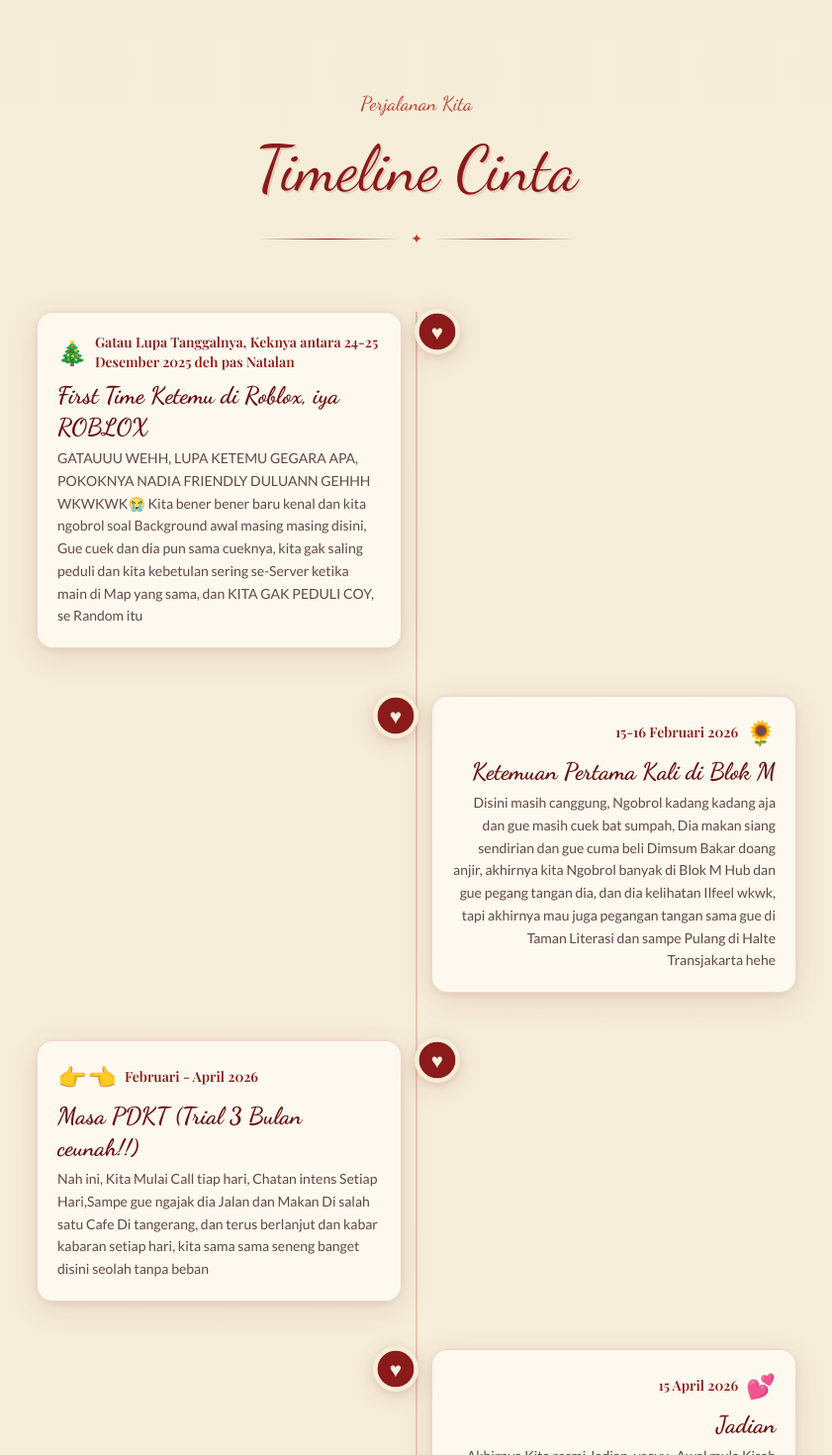
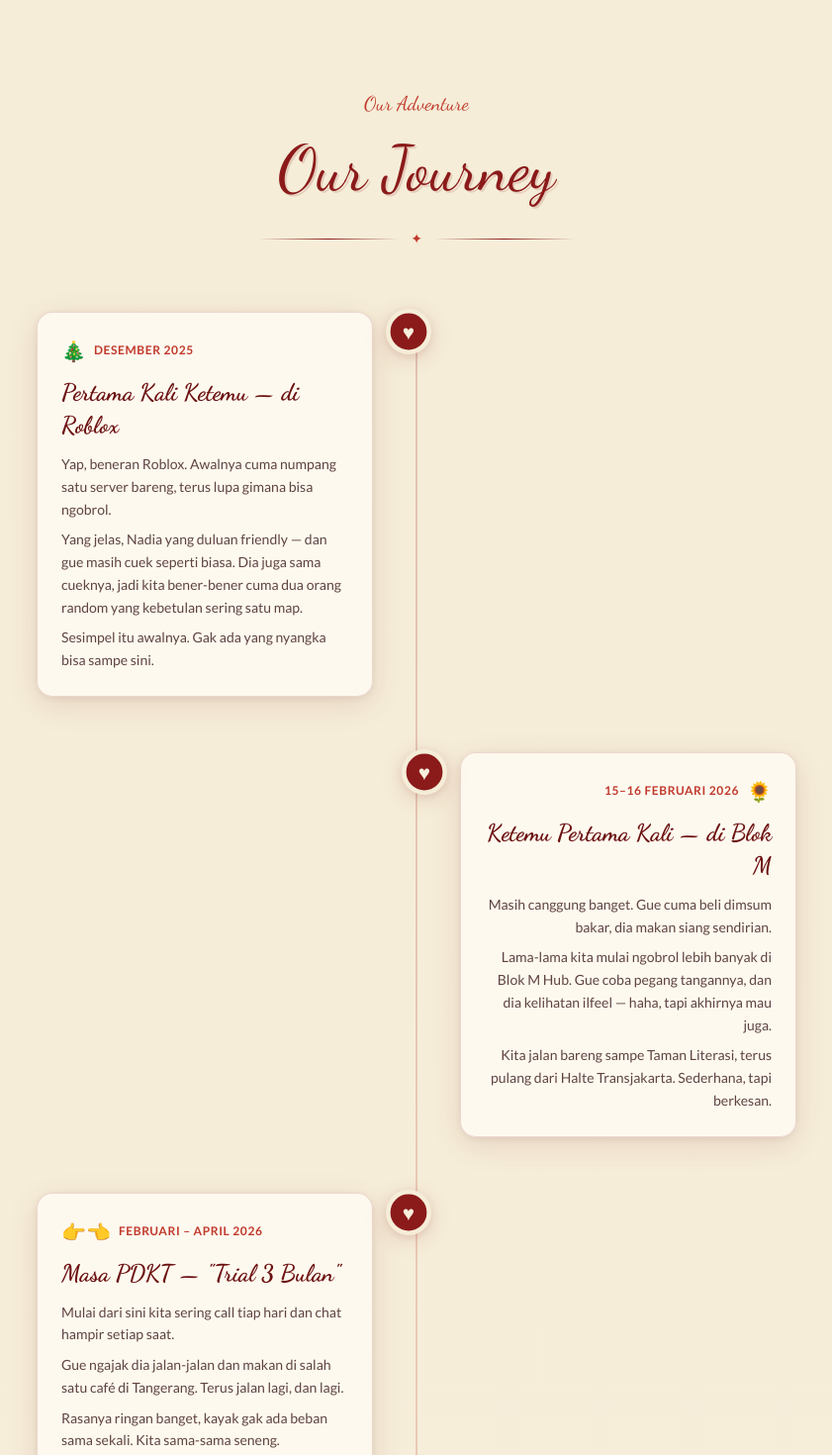
Before and after one commit to jinrodaisy15/nadanadia, a React (Vite) app: page / in a window 1280 px wide. Shown: the part 860-2330 px from the top of the page at 99% size, without its empty margins (219-1060 px from the left). Built offline with nearby package versions, Linux system fonts and the light colour scheme; a web font is replaced by a local one.

Commit message:
fix: rapikan timeline - multi-paragraf, penulisan konsisten, font lebih readable

```diff
--- a/src/components/Timeline.jsx
+++ b/src/components/Timeline.jsx
@@ -1,45 +1,61 @@
 import React, { useEffect, useRef, memo } from 'react';
 
 // ============================================================
-// EDIT TIMELINE DI SINI — tambah / hapus / ubah item sesuai kisah kalian!
+// EDIT TIMELINE DI SINI
+// description bisa berupa string biasa atau array string (untuk multi-paragraf)
 // ============================================================
 const TIMELINE_ITEMS = [
   {
-    date: 'Gatau Lupa Tanggalnya, Keknya antara 24-25 Desember 2025 deh pas Natalan',
+    date: 'Desember 2025',
     icon: '🎄',
-    title: 'First Time Ketemu di Roblox, iya ROBLOX',
-    description:
-      'GATAUUU WEHH, LUPA KETEMU GEGARA APA, POKOKNYA NADIA FRIENDLY DULUANN GEHHH WKWKWK😭 Kita bener bener baru kenal dan kita ngobrol soal Background awal masing masing disini, Gue cuek dan dia pun sama cueknya, kita gak saling peduli dan kita kebetulan sering se-Server ketika main di Map yang sama, dan KITA GAK PEDULI COY, se Random itu',
+    title: 'Pertama Kali Ketemu — di Roblox',
+    description: [
+      'Yap, beneran Roblox. Awalnya cuma numpang satu server bareng, terus lupa gimana bisa ngobrol.',
+      'Yang jelas, Nadia yang duluan friendly — dan gue masih cuek seperti biasa. Dia juga sama cueknya, jadi kita bener-bener cuma dua orang random yang kebetulan sering satu map.',
+      'Sesimpel itu awalnya. Gak ada yang nyangka bisa sampe sini.',
+    ],
   },
   {
-    date: '15-16 Februari 2026',
+    date: '15–16 Februari 2026',
     icon: '🌻',
-    title: 'Ketemuan Pertama Kali di Blok M',
-    description:
-      'Disini masih canggung, Ngobrol kadang kadang aja dan gue masih cuek bat sumpah, Dia makan siang sendirian dan gue cuma beli Dimsum Bakar doang anjir, akhirnya kita Ngobrol banyak di Blok M Hub dan gue pegang tangan dia, dan dia kelihatan Ilfeel wkwk, tapi akhirnya mau juga pegangan tangan sama gue di Taman Literasi dan sampe Pulang di Halte Transjakarta hehe',
+    title: 'Ketemu Pertama Kali — di Blok M',
+    description: [
+      'Masih canggung banget. Gue cuma beli dimsum bakar, dia makan siang sendirian.',
+      'Lama-lama kita mulai ngobrol lebih banyak di Blok M Hub. Gue coba pegang tangannya, dan dia kelihatan ilfeel — haha, tapi akhirnya mau juga.',
+      'Kita jalan bareng sampe Taman Literasi, terus pulang dari Halte Transjakarta. Sederhana, tapi berkesan.',
+    ],
   },
   {
-    date: 'Februari - April 2026',
+    date: 'Februari – April 2026',
     icon: '👉👈',
-    title: 'Masa PDKT (Trial 3 Bulan ceunah!!)',
-    description:
-      'Nah ini, Kita Mulai Call tiap hari, Chatan intens Setiap Hari,Sampe gue ngajak dia Jalan dan Makan Di salah satu Cafe Di tangerang, dan terus berlanjut dan kabar kabaran setiap hari, kita sama sama seneng banget disini seolah tanpa beban',
+    title: 'Masa PDKT — "Trial 3 Bulan"',
+    description: [
+      'Mulai dari sini kita sering call tiap hari dan chat hampir setiap saat.',
+      'Gue ngajak dia jalan-jalan dan makan di salah satu café di Tangerang. Terus jalan lagi, dan lagi.',
+      'Rasanya ringan banget, kayak gak ada beban sama sekali. Kita sama-sama seneng.',
+    ],
   },
-
   {
     date: '15 April 2026',
     icon: '💕',
     title: 'Jadian',
-    description:
-      'Akhirnya Kita resmi Jadian, yeayy.. Awal mula Kisah kita Mulai , Dimana di sinilah segalanya Berubah, Kita jadi sering ketemu, Jalan Bareng, Makan Bareng, dan lain lain, Kita jadi lebih tau Kehidupan masing-masing, Dari yang baik dan buruk, Kita jadi sering berantem dan Miss Comunication, tapi kita tetep bisa baikan dan saling ngertiin satu sama lain, namun masalah yang datang bertubi tubi dan tidak henti menguji kesabaran kita, Nurunin Ego yang sama sama besar, Ngajakin-Putus Nyambung, Nangis, Sedih dan Kadang gak ada Waktu satu sama lain, Namun kita tetap bertahan dan tetep saling ngedukung satu sama lain, dan gue beneran seneng bisa punya hubungan yang sehat sama dia',
+    description: [
+      'Akhirnya resmi. Dari sini segalanya mulai berubah — kita makin sering ketemu, jalan bareng, makan bareng.',
+      'Kita jadi lebih kenal satu sama lain, dari sisi yang baik sampai yang tidak. Ada pertengkaran, ada miskomunikasi, dan ego yang sama-sama besar.',
+      'Tapi kita selalu bisa baikan. Kita tetap bertahan, saling mendukung, dan belajar satu sama lain.',
+      'Dan gue beneran senang punya hubungan yang sehat seperti ini.',
+    ],
   },
-
   {
     date: 'Sekarang',
     icon: '💙🤍',
-    title: 'Sampai Detik ini',
-    description:
-      'Walau banyak pertengkaran dan miss Comunication, namun Kita tetap bertahan dan tetep saling ngedukung satu sama lain, dan gue beneran seneng bisa punya hubungan yang sehat sama dia, Kita bener-bener Berusaha Fix The Trial and Error in our Relationship, dan gue yakin kita bisa jadi pribadi yang lebih baik lagi kedepannya, dan gue bakalan tetep ada buat Nadia, dan Gue beruntung banget nemu orang kayak Nadia, Walaupun dia cuek, nyolot, tapi dia tetep Nadiatusiyfa gue, cuma dia yang bikin gue se cinta mampus sama orang wkwk💙🤍',
+    title: 'Sampai Detik Ini',
+    description: [
+      'Banyak yang sudah kita lalui — pertengkaran, miskomunikasi, putus-nyambung. Tapi kita selalu kembali.',
+      'Kita terus berusaha jadi lebih baik, nurunin ego masing-masing, dan saling ngerti.',
+      'Gue yakin kita bisa jadi versi terbaik satu sama lain.',
+      'Dan gue beneran beruntung punya Nadiatusiyfa — cuek, nyolot, tapi cuma dia yang bikin gue se-cinta ini sama seseorang. 💙🤍',
+    ],
   },
 
   // ← tambahkan lebih banyak momen di sini!
@@ -55,12 +71,10 @@ const TimelineItem = memo(({ item, index, isLeft }) => {
   useEffect(() => {
     const el = ref.current;
     if (!el) return;
-
     if (!('IntersectionObserver' in window)) {
       el.classList.add('visible');
       return;
     }
-
     const observer = new IntersectionObserver(
       ([entry]) => {
         if (entry.isIntersecting) {
@@ -68,37 +82,56 @@ const TimelineItem = memo(({ item, index, isLeft }) => {
           observer.disconnect();
         }
       },
-      { threshold: 0.15, rootMargin: '0px 0px -40px 0px' }
+      { threshold: 0.12, rootMargin: '0px 0px -40px 0px' }
     );
     observer.observe(el);
     return () => observer.disconnect();
   }, []);
 
+  // Support both string and array of paragraphs
+  const paragraphs = Array.isArray(item.description)
+    ? item.description
+    : [item.description];
+
   return (
     <div
       ref={ref}
-      className={`${revealClass} flex items-start gap-4 mb-12 ${isLeft ? 'flex-row' : 'flex-row-reverse'}`}
+      className={`${revealClass} flex items-start gap-4 mb-14 ${isLeft ? 'flex-row' : 'flex-row-reverse'}`}
       style={{ transitionDelay: `${index * 0.08}s` }}
     >
       {/* Card */}
       <div
-        className={`glass-card rounded-2xl p-5 shadow-card max-w-xs sm:max-w-sm flex-1
+        className={`glass-card rounded-2xl p-6 shadow-card flex-1
           border border-cream-300 dark:border-dark-border
           dark:shadow-dark-card
           ${isLeft ? 'text-left' : 'text-right'}`}
+        style={{ maxWidth: '340px' }}
       >
-        <div className={`flex items-center gap-2 mb-2 ${isLeft ? '' : 'flex-row-reverse'}`}>
-          <span className="text-2xl" aria-hidden="true">{item.icon}</span>
-          <span className="font-playfair font-semibold text-maroon-500 dark:text-dark-accent text-sm">
+        {/* Date + Icon */}
+        <div className={`flex items-center gap-2 mb-3 ${isLeft ? '' : 'flex-row-reverse'}`}>
+          <span className="text-xl" aria-hidden="true">{item.icon}</span>
+          <span className="font-lato font-semibold text-maroon-400 dark:text-dark-accent text-xs uppercase tracking-wider">
             {item.date}
           </span>
         </div>
-        <h3 className="font-dancing font-bold text-maroon-600 dark:text-dark-text text-2xl mb-1">
+
+        {/* Title */}
+        <h3 className="font-dancing font-bold text-maroon-600 dark:text-dark-text text-2xl mb-3 leading-snug">
           {item.title}
         </h3>
-        <p className="font-lato text-sm text-brown-800 dark:text-dark-muted leading-relaxed opacity-80">
-          {item.description}
-        </p>
+
+        {/* Description — per paragraph */}
+        <div className={`space-y-2 ${isLeft ? '' : 'text-right'}`}>
+          {paragraphs.map((para, i) => (
+            <p
+              key={i}
+              className="font-lato text-sm text-brown-800 dark:text-dark-muted leading-relaxed"
+              style={{ opacity: 0.82 }}
+            >
+              {para}
+            </p>
+          ))}
+        </div>
       </div>
 
       {/* Center dot */}
@@ -109,14 +142,14 @@ const TimelineItem = memo(({ item, index, isLeft }) => {
       </div>
 
       {/* Spacer for alternate side */}
-      <div className="flex-1 max-w-xs sm:max-w-sm hidden sm:block" />
+      <div className="flex-1 hidden sm:block" style={{ maxWidth: '340px' }} />
     </div>
   );
 });
 TimelineItem.displayName = 'TimelineItem';
 
 // ─────────────────────────────────────────────────────────────
-// Section header sub-component
+// Section header
 // ─────────────────────────────────────────────────────────────
 const SectionHeader = memo(() => {
   const ref = useRef(null);
@@ -136,8 +169,8 @@ const SectionHeader = memo(() => {
 
   return (
     <div ref={ref} className="reveal text-center mb-16">
-      <p className="font-dancing text-maroon-400 dark:text-dark-accent text-xl mb-1">Perjalanan Kita</p>
-      <h2 className="section-label">Timeline Cinta</h2>
+      <p className="font-dancing text-maroon-400 dark:text-dark-accent text-xl mb-1">Our Adventure</p>
+      <h2 className="section-label">Our Journey</h2>
       <div className="ornament-line max-w-xs mx-auto mt-3">
         <span className="text-maroon-400 dark:text-dark-accent text-sm">✦</span>
       </div>
```
Also changed, not shown: 5 other files (tests, documents, lock files or other folders).
